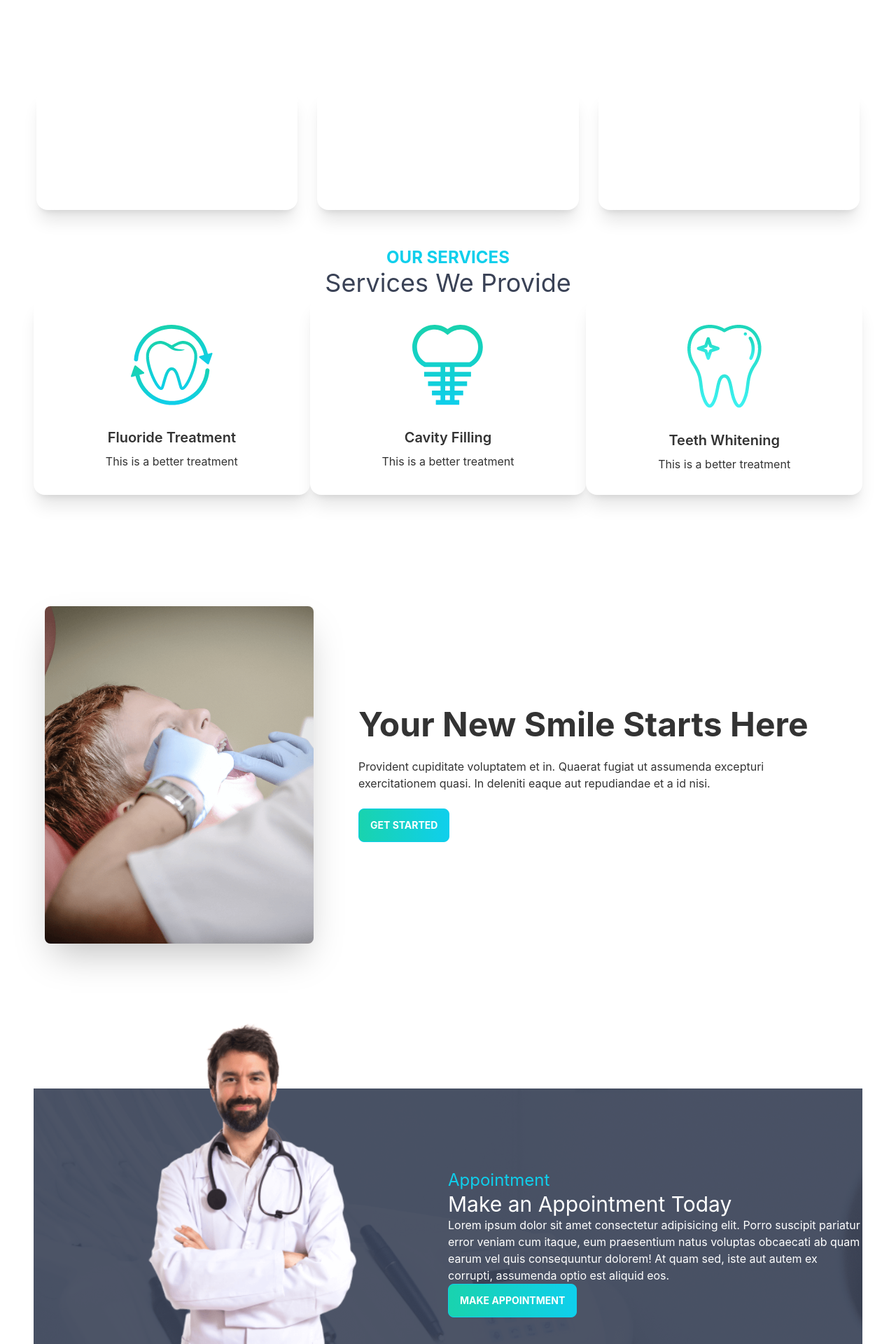
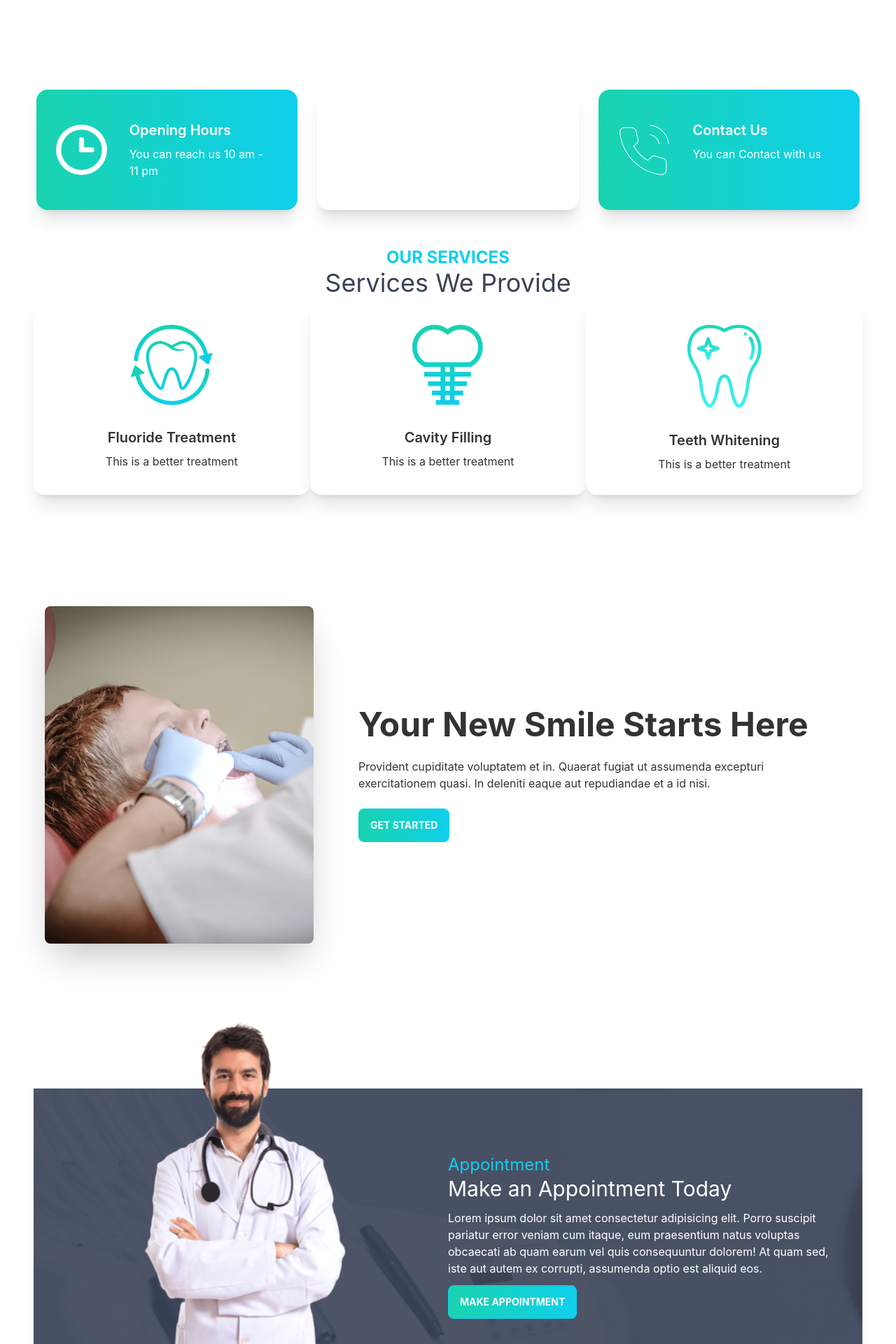
Before and after one commit to Redoyan2/Doctors-portals-client, a React (Create React App) app: page / in a window 1280 px wide. Shown: the part 740-2660 px from the top of the page at 70% size. Built offline with nearby package versions, Linux system fonts and the light colour scheme.

Commit message:
Appointmnt component

```diff
--- a/public/index.html
+++ b/public/index.html
@@ -24,7 +24,7 @@
       work correctly both with client-side routing and a non-root public URL.
       Learn how to configure a non-root public URL by running `npm run build`.
     -->
-    <title>React App</title>
+    <title>Doctors Portal</title>
   </head>
   <body>
     <noscript>You need to enable JavaScript to run this app.</noscript>
--- a/src/App.js
+++ b/src/App.js
@@ -4,6 +4,7 @@ import Navbar from './Shared pages/Navbar/Navbar';
 import Home from './Pages/Home/Home';
 import About from './Pages/About/About';
 import Login from './Pages/Authonication/Login/Login';
+import Appointment from './Pages/Appointment/Appointment';
 
 
 function App() {
@@ -14,6 +15,7 @@ function App() {
         <Route path="/" element={<Home/>} />
         <Route path="/about" element={<About />} />
         <Route path="/login" element={<Login></Login>} />
+        <Route path="/appointment" element={<Appointment></Appointment>} />
 
       </Routes>
     </div>
--- /dev/null
+++ b/src/Pages/Appointment/Appointment.js
@@ -0,0 +1,15 @@
+import React from 'react';
+import Footer from '../../Shared pages/Footer/Footer';
+import AppointmentBanner from './AppointmentBanner';
+
+const Appointment = () => {
+    return (
+        <div>
+            <AppointmentBanner></AppointmentBanner>
+           <Footer></Footer>
+        </div>
+
+    );
+};
+
+export default Appointment;
--- /dev/null
+++ b/src/Pages/Appointment/AppointmentBanner.js
@@ -0,0 +1,19 @@
+import React from 'react';
+import chair from '../../assets/images/chair.png';
+
+const AppointmentBanner = () => {
+    return (
+        <div class="hero min-h-screen ">
+        <div class="hero-content flex-col lg:flex-row-reverse">
+          <img src={chair} alt='dentist chair' class="max-w-sm rounded-lg shadow-2xl" />
+          <div>
+            <h1 class="text-5xl font-bold">Box Office News!</h1>
+            <p class="py-6">Provident cupiditate voluptatem et in. Quaerat fugiat ut assumenda excepturi exercitationem quasi. In deleniti eaque aut repudiandae et a id nisi.</p>
+            <button class="btn btn-primary">Get Started</button>
+          </div>
+        </div>
+      </div>
+    );
+};
+
+export default AppointmentBanner;
--- a/src/Pages/Home/Home.js
+++ b/src/Pages/Home/Home.js
@@ -1,7 +1,7 @@
 import React from 'react';
+import Footer from '../../Shared pages/Footer/Footer';
 import Banner from './Banner/Banner';
 import ContactUs from './ContactUs';
-import Footer from './Footer';
 import Info from './Info/Info';
 import MakeAppointment from './MakeAppointment';
 import Services from './Services';
--- a/src/Pages/Home/Info/Info.js
+++ b/src/Pages/Home/Info/Info.js
@@ -7,9 +7,9 @@ import phone from '../../../assets/icons/phone.svg';
 const Info = () => {
     return (
         <div className ="grid grid-cols-1 lg:grid-cols-3 gap-5 ">
-            <InfoCard bgclassName="bg-gradient-to-r from-secondary to-primary" cardDetails ="You can reach us 10 am - 11 pm" cardTitle ="Opening Hours" img={clock}></InfoCard>
-            <InfoCard bgclassName="bg-accent" cardDetails ="Find Our location in Map" cardTitle ="Our Locations" img={marker}></InfoCard>
-            <InfoCard bgclassName="bg-gradient-to-r from-secondary to-primary" cardDetails ="You can Contact with us " cardTitle ="Contact Us" img={phone}></InfoCard>
+            <InfoCard bgClass="bg-gradient-to-r from-secondary to-primary" cardDetails ="You can reach us 10 am - 11 pm" cardTitle ="Opening Hours" img={clock}></InfoCard>
+            <InfoCard bgClass="bg-accent" cardDetails ="Find Our location in Map" cardTitle ="Our Locations" img={marker}></InfoCard>
+            <InfoCard bgClass="bg-gradient-to-r from-secondary to-primary" cardDetails ="You can Contact with us " cardTitle ="Contact Us" img={phone}></InfoCard>
         </div>
     );
 };
--- a/src/Pages/Home/MakeAppointment.js
+++ b/src/Pages/Home/MakeAppointment.js
@@ -9,10 +9,10 @@ const MakeAppointment = () => {
             <div className='flex-1 hidden lg:block '>
                 <img className='mt-[-150px]' src={doctor} alt="" srcset="" />
             </div>
-            <div className='flex-1'>
+            <div className='flex-1 p-5'>
                 <h3 className='text-primary text-2xl text-bold'>Appointment</h3>
                 <h2 className='text-3xl text-white'>Make an Appointment Today</h2>
-                <p className='text-white' >Lorem ipsum dolor sit amet consectetur adipisicing elit.
+                <p className='text-white py-3' >Lorem ipsum dolor sit amet consectetur adipisicing elit.
                     Porro suscipit pariatur error veniam cum itaque, eum praesentium natus
                     voluptas obcaecati ab quam earum vel quis consequuntur
                     dolorem! At quam sed, iste aut autem ex corrupti, assumenda
```
Also changed, not shown: src/Shared pages/Footer/Footer.js (renamed from src/Pages/Home/Footer.js).
